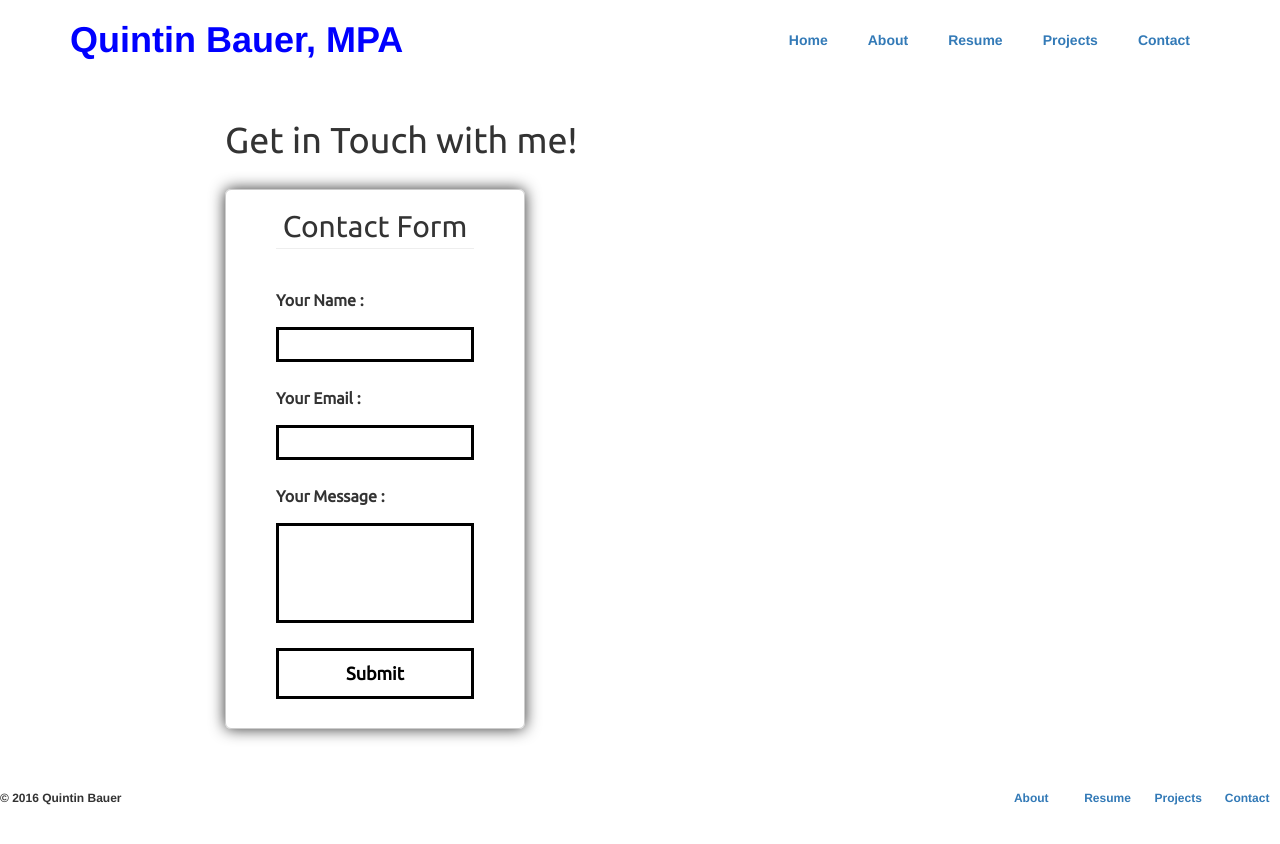
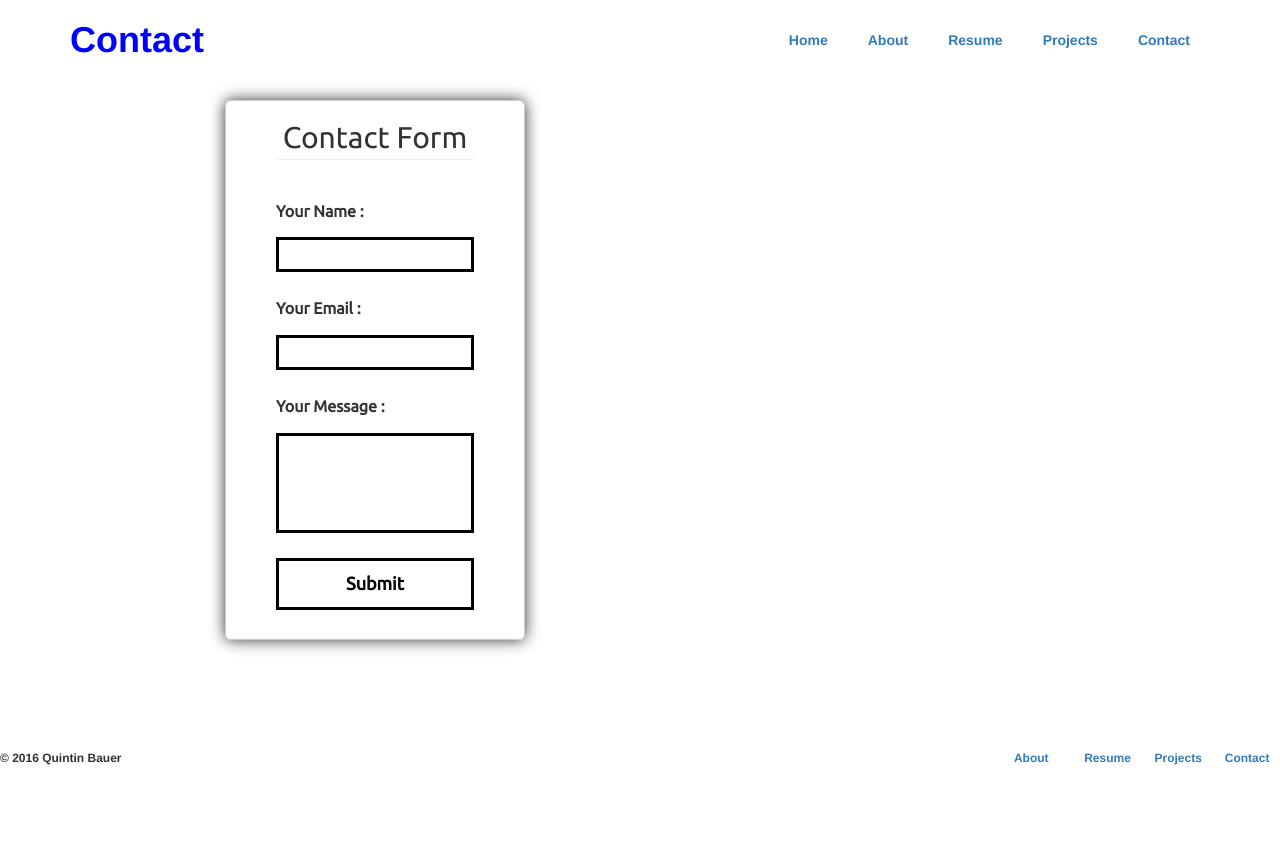
Before and after one commit to qbauer82/qbauer82.github.io, a Jekyll site: the page contact.html, which Jekyll copies as it is, in a window 1280 px wide. Shown: the top 844 px of the page. Built offline with Jekyll 4.4.1, drawn with Linux system fonts in a browser that asks for light colours.

Commit message:
Update contact.html

```diff
--- a/contact.html
+++ b/contact.html
@@ -7,7 +7,7 @@
 <body>
  <header class="container">
     <div class="row">
-      <h1 class="col-sm-8">Quintin Bauer, MPA</h1>
+      <h1 class="col-sm-8">Contact</h1>
       <nav class="col-sm-4">
         <p><a href="https://qbauer82.github.io/">Home</a></p>
         <p><a href="aboutme.html">About</a></p>
@@ -19,9 +19,10 @@
 </header>
 <body>
 <div id="main">
-<h1>Get in Touch with me!</h1>
 <div id="form_sample"></div> <!-- Include JS file here -->
+<div id="col-sm-12">
 <script src="form.js"></script>
+</div>
 </div>
  <footer class"=container">
    <div class="row">
```
